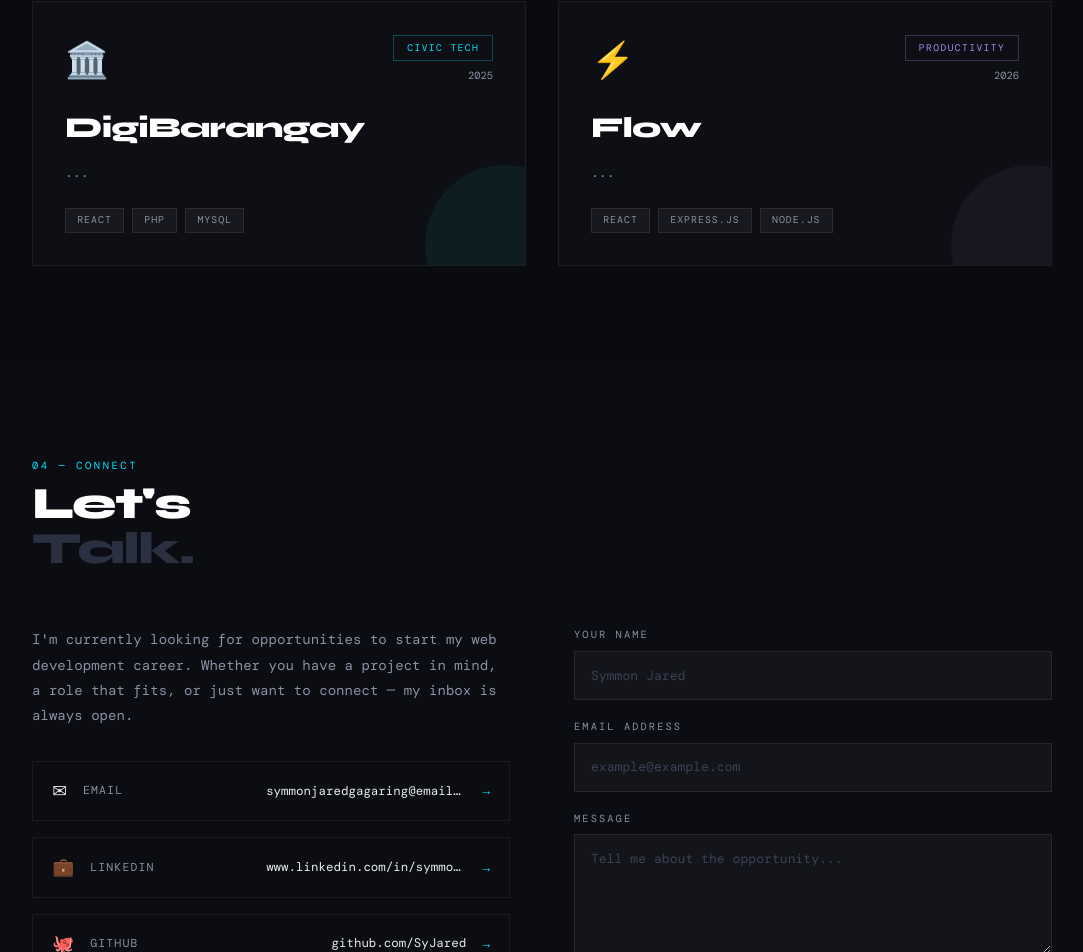
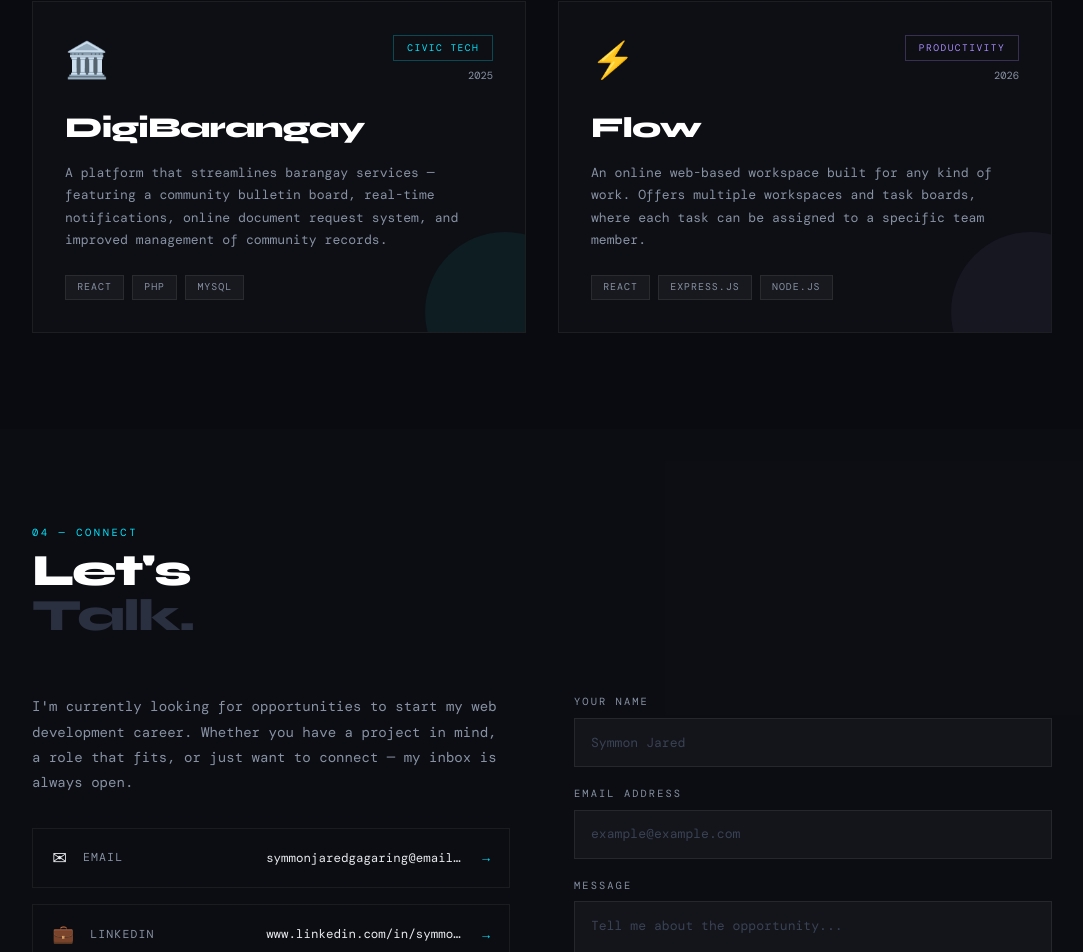
Before and after one commit to SyJared/symmon-portfolio, a React (Vite) app: page / in a window 1280 px wide. Shown: the part 1826-2778 px from the top of the page, without its empty margins (98-1181 px from the left). Built offline with nearby package versions, Linux system fonts and the light colour scheme; a web font is replaced by a local one.

Commit message:
project description

```diff
--- a/src/Portfolio.jsx
+++ b/src/Portfolio.jsx
@@ -44,7 +44,7 @@ const PROJECTS = [
     title: "DigiBarangay",
     tag: "Civic Tech",
     year: "2025",
-    description: "...",
+    description: "A platform that streamlines barangay services — featuring a community bulletin board, real-time notifications, online document request system, and improved management of community records.",
     stack: ["React", "PHP", "MySQL"],
     color: "#00e5ff",
     icon: "🏛️",
@@ -54,7 +54,7 @@ const PROJECTS = [
     title: "Flow",
     tag: "Productivity",
     year: "2026",
-    description: "...",
+    description: "An online web-based workspace built for any kind of work. Offers multiple workspaces and task boards, where each task can be assigned to a specific team member.",
     stack: ["React", "Express.js", "Node.js"],
     color: "#a78bfa",
     icon: "⚡",
```
